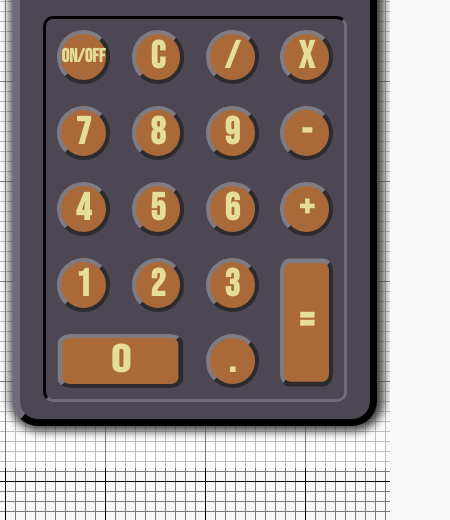
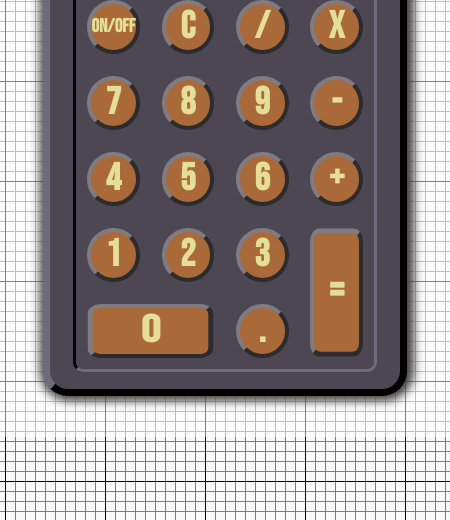
Before and after one commit to SumaAndrea/Calculator, a plain HTML site: page index.html in a window 390 px wide. Shown: the part 324-844 px from the top of the page, 450 px wide, since content can reach past the window. Drawn offline with Linux system fonts and the light colour scheme; a web font is replaced by a local one.

Commit message:
more responsive

```diff
--- a/style.css
+++ b/style.css
@@ -13,9 +13,11 @@ body {
 
 .background {
     background-color: rgba(255, 255, 255, 0.5);
-    margin: auto 0 auto 0;
-    width: 100%;
-    height: 90vh;
+    padding-bottom: 1px;
+    margin: 0 auto 0 auto;
+    max-width: 60vw;
+    min-width: 450px;
+
 }
 
 h1, p {
@@ -39,7 +41,7 @@ p {
 }
 
 .container {
-    margin: 70px auto 20px auto;
+    margin: 40px auto 40px auto;
     background-color: #4C4752;
     width: 350px;
     height: 60vh;
```
